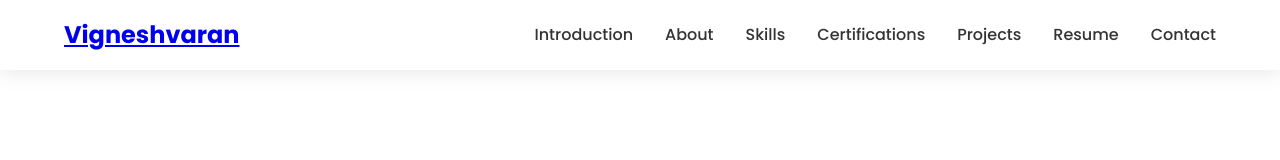
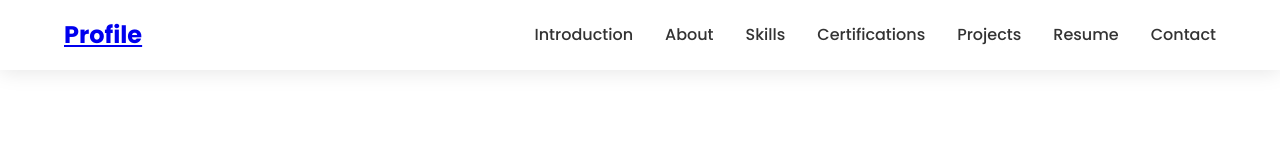
Before and after one commit to vignesh21102005/my-final-portfolio, a plain HTML site: page index.html in a window 1280 px wide. Shown: the top 160 px of the page. Drawn offline with Linux system fonts and the light colour scheme.

Commit message:
Update index.html

```diff
--- a/index.html
+++ b/index.html
@@ -403,7 +403,7 @@
         <div class="nav-container">
             <div class="logo">
             <a href="https://www.linkedin.com/in/vignesh-varan-t" target="_blank">
-                Vigneshvaran
+                Profile
             </a>
         </div>
             <ul class="nav-links" id="navLinks">
```
